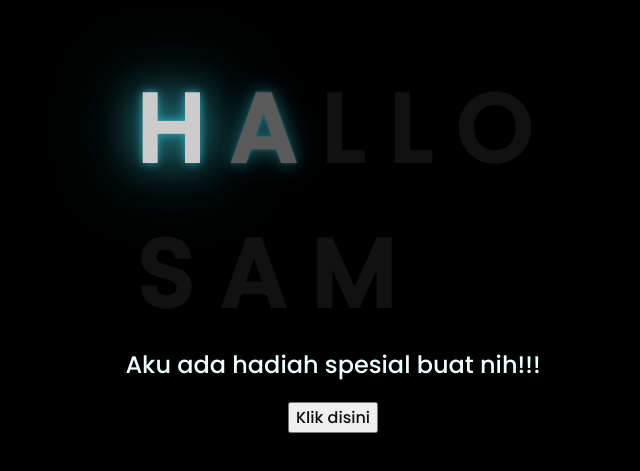
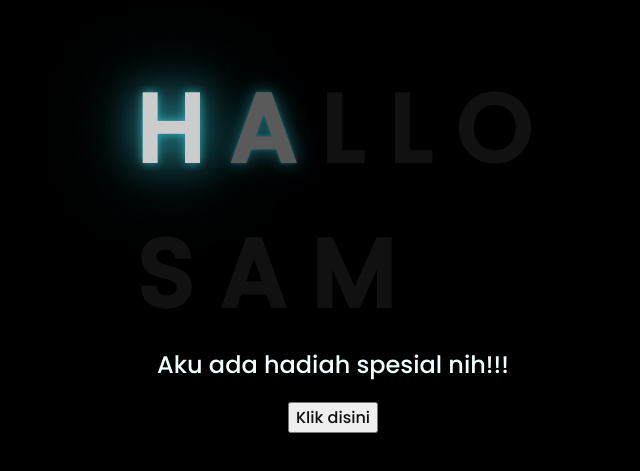
Before and after one commit to Chairil13/kado-untuk-samrah, a plain HTML site: page index.html in a window 1280 px wide. Shown: the part 163-634 px from the top of the page, without its empty margins (315-955 px from the left). Drawn offline with Linux system fonts and the light colour scheme.

Commit message:
Update index.html

```diff
--- a/index.html
+++ b/index.html
@@ -21,7 +21,7 @@
       <span>M</span>
     </div>
     <div class="description">
-      <span>Aku ada hadiah spesial buat nih!!!</span>
+      <span>Aku ada hadiah spesial nih!!!</span>
     </div>
     <div class="button">
       <button>
```
